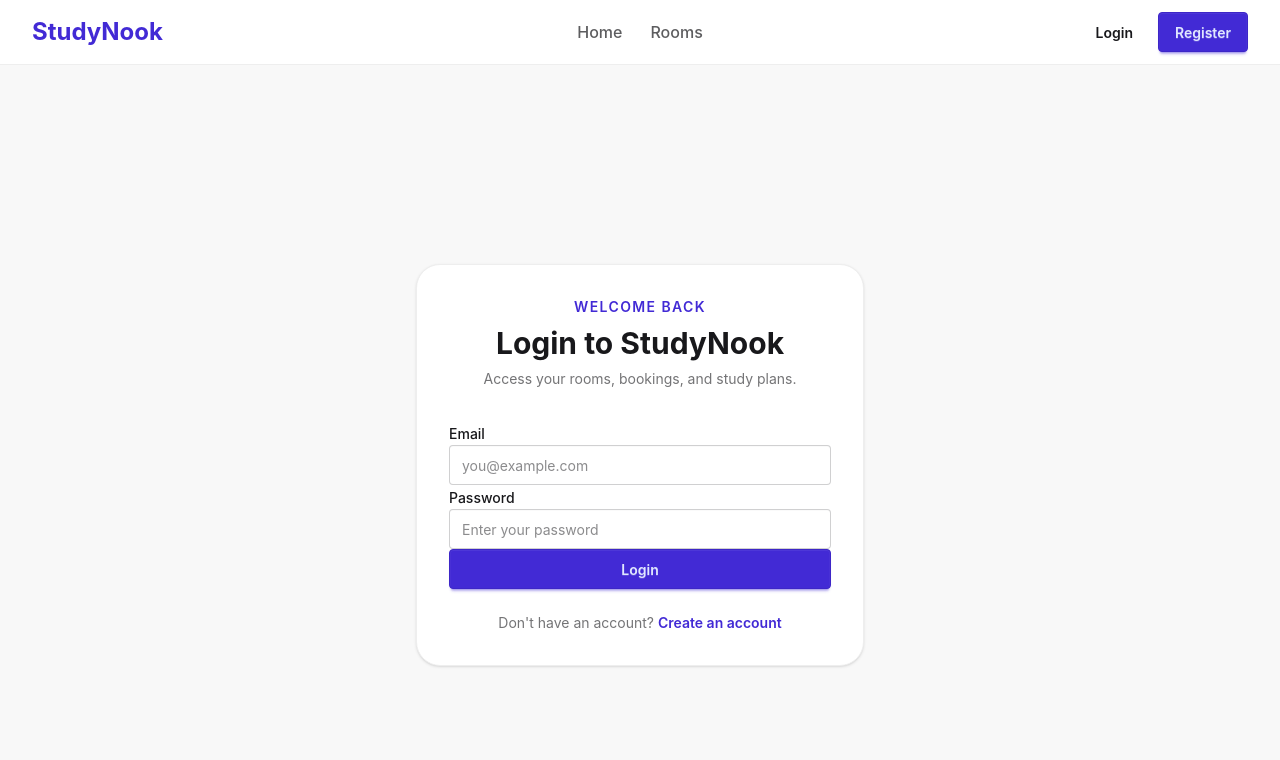
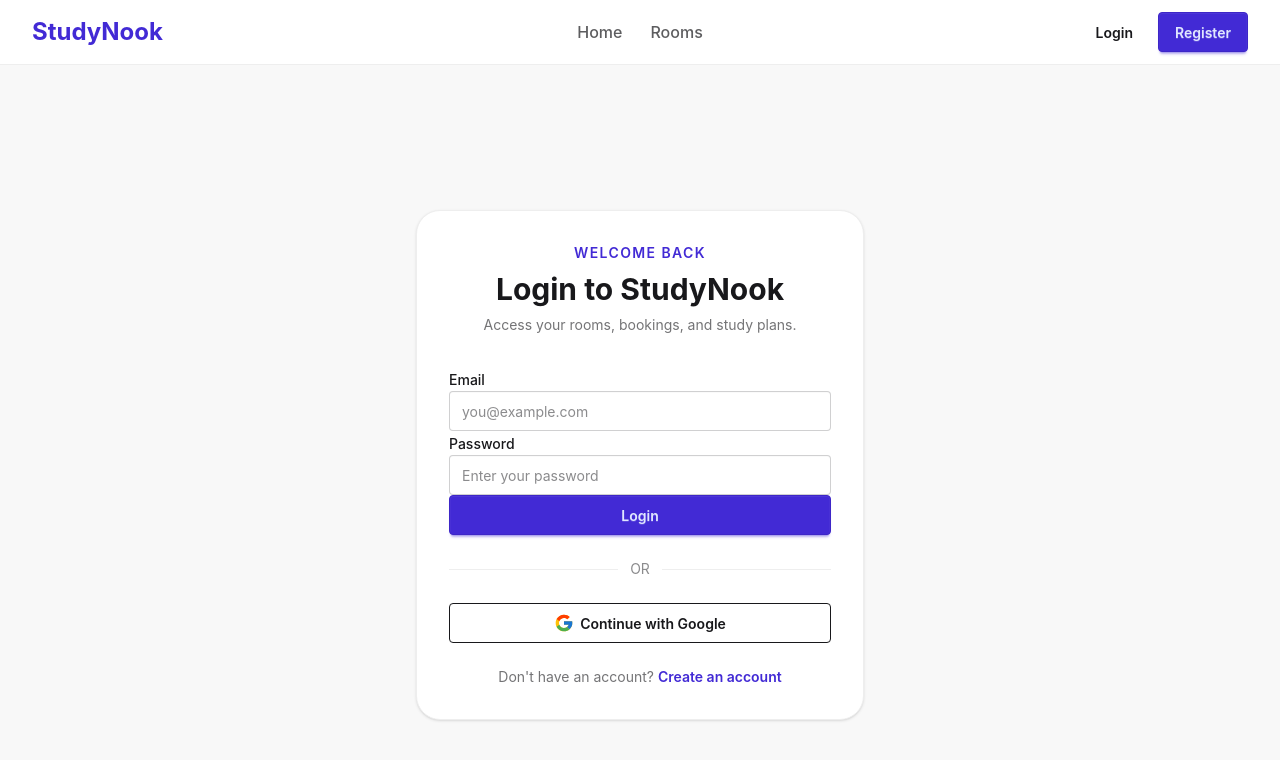
Before and after one commit to arafat-hossen-sabbir/StudyNook-client, a React (Vite) app: page /login in a window 1280 px wide. Shown: the top 760 px of the page. Built offline with nearby package versions, Linux system fonts and the light colour scheme; no server answers.

Commit message:
added Google login with Firebase authentication

```diff
--- a/package.json
+++ b/package.json
@@ -13,6 +13,7 @@
     "@tailwindcss/vite": "^4.3.3",
     "axios": "^1.20.0",
     "daisyui": "^5.7.28",
+    "firebase": "^12.19.0",
     "react": "^19.2.8",
     "react-dom": "^19.2.8",
     "react-hot-toast": "^2.6.1",
--- a/src/api/authApi.js
+++ b/src/api/authApi.js
@@ -2,6 +2,12 @@
 
 export const loginUser = async (credentials) => {
   const response = await api.post("/auth/login", credentials);
+
+  return response.data;
+};
+
+export const googleLogin = async (userData) => {
+  const response = await api.post("/auth/google", userData);
 
   return response.data;
 };
--- /dev/null
+++ b/src/config/firebase.js
@@ -0,0 +1,18 @@
+import { initializeApp } from "firebase/app";
+import { getAuth, GoogleAuthProvider } from "firebase/auth";
+
+const firebaseConfig = {
+  apiKey: import.meta.env.VITE_FIREBASE_API_KEY,
+  authDomain: import.meta.env.VITE_FIREBASE_AUTH_DOMAIN,
+  projectId: import.meta.env.VITE_FIREBASE_PROJECT_ID,
+  storageBucket: import.meta.env.VITE_FIREBASE_STORAGE_BUCKET,
+  messagingSenderId: import.meta.env.VITE_FIREBASE_MESSAGING_SENDER_ID,
+  appId: import.meta.env.VITE_FIREBASE_APP_ID,
+};
+
+const app = initializeApp(firebaseConfig);
+
+export const auth = getAuth(app);
+export const googleProvider = new GoogleAuthProvider();
+
+export default app;
--- a/src/pages/Login/Login.jsx
+++ b/src/pages/Login/Login.jsx
@@ -1,8 +1,10 @@
 import { useEffect, useState } from "react";
 import { Link, useLocation, useNavigate } from "react-router-dom";
 import toast from "react-hot-toast";
-import { loginUser } from "../../api/authApi";
+import { signInWithPopup } from "firebase/auth";
+import { loginUser, googleLogin } from "../../api/authApi";
 import { useAuth } from "../../context/AuthContext";
+import { auth, googleProvider } from "../../config/firebase";
 
 const Login = () => {
   const navigate = useNavigate();
@@ -16,6 +18,7 @@
   });
 
   const [loading, setLoading] = useState(false);
+  const [googleLoading, setGoogleLoading] = useState(false);
   const [error, setError] = useState("");
 
   useEffect(() => {
@@ -31,6 +34,11 @@
     }));
   };
 
+  const redirectAfterLogin = () => {
+    const redirectPath = location.state?.from?.pathname || "/";
+    navigate(redirectPath, { replace: true });
+  };
+
   const handleSubmit = async (event) => {
     event.preventDefault();
 
@@ -44,9 +52,7 @@
 
       toast.success("Login successful!");
 
-      const redirectPath = location.state?.from?.pathname || "/";
-
-      navigate(redirectPath, { replace: true });
+      redirectAfterLogin();
     } catch (error) {
       console.error(error);
 
@@ -57,6 +63,39 @@
       toast.error(message);
     } finally {
       setLoading(false);
+    }
+  };
+
+  const handleGoogleLogin = async () => {
+    setError("");
+    setGoogleLoading(true);
+
+    try {
+      const result = await signInWithPopup(auth, googleProvider);
+      const firebaseUser = result.user;
+
+      const data = await googleLogin({
+        name: firebaseUser.displayName,
+        email: firebaseUser.email,
+        photoURL: firebaseUser.photoURL,
+      });
+
+      setUser(data.user);
+
+      toast.success("Login successful!");
+
+      redirectAfterLogin();
+    } catch (error) {
+      console.error(error);
+
+      const message =
+        error.response?.data?.message ||
+        "Google login failed. Please try again.";
+
+      setError(message);
+      toast.error(message);
+    } finally {
+      setGoogleLoading(false);
     }
   };
 
@@ -123,6 +162,45 @@
           </button>
         </form>
 
+        <div className="my-6 flex items-center gap-3">
+          <div className="h-px flex-1 bg-base-300"></div>
+          <span className="text-sm text-base-content/50">OR</span>
+          <div className="h-px flex-1 bg-base-300"></div>
+        </div>
+
+        <button
+          type="button"
+          onClick={handleGoogleLogin}
+          className="btn btn-outline w-full"
+          disabled={googleLoading}
+        >
+          {googleLoading ? (
+            <span className="loading loading-spinner loading-sm"></span>
+          ) : (
+            <>
+              <svg className="h-5 w-5" viewBox="0 0 48 48">
+                <path
+                  fill="#FFC107"
+                  d="M43.611,20.083H42V20H24v8h11.303c-1.649,4.657-6.08,8-11.303,8c-6.627,0-12-5.373-12-12c0-6.627,5.373-12,12-12c3.059,0,5.842,1.154,7.961,3.039l5.657-5.657C34.046,6.053,29.268,4,24,4C12.955,4,4,12.955,4,24s8.955,20,20,20s20-8.955,20-20C44,22.659,43.862,21.35,43.611,20.083z"
+                />
+                <path
+                  fill="#FF3D00"
+                  d="M6.306,14.691l6.571,4.819C14.655,15.108,18.961,12,24,12c3.059,0,5.842,1.154,7.961,3.039l5.657-5.657C34.046,6.053,29.268,4,24,4C16.318,4,9.656,8.337,6.306,14.691z"
+                />
+                <path
+                  fill="#4CAF50"
+                  d="M24,44c5.166,0,9.86-1.977,13.409-5.192l-6.19-5.238C29.211,35.091,26.715,36,24,36c-5.202,0-9.619-3.317-11.283-7.946l-6.522,5.025C9.505,39.556,16.227,44,24,44z"
+                />
+                <path
+                  fill="#1976D2"
+                  d="M43.611,20.083H42V20H24v8h11.303c-0.792,2.237-2.231,4.166-4.087,5.571c0.001-0.001,0.002-0.001,0.003-0.002l6.19,5.238C36.971,39.205,44,34,44,24C44,22.659,43.862,21.35,43.611,20.083z"
+                />
+              </svg>
+              Continue with Google
+            </>
+          )}
+        </button>
+
         <p className="mt-6 text-center text-sm text-base-content/60">
           Don't have an account?{" "}
           <Link
```
Also changed, not shown: 1 other file (tests, documents, lock files or other folders).
